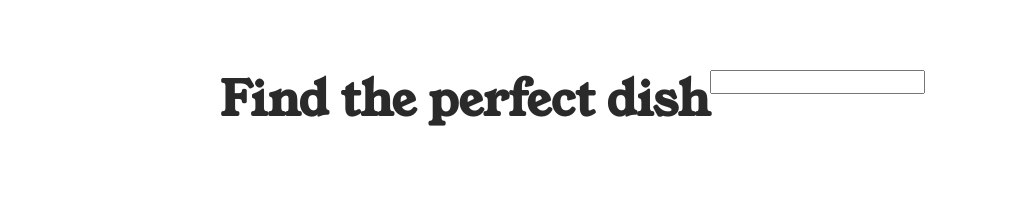
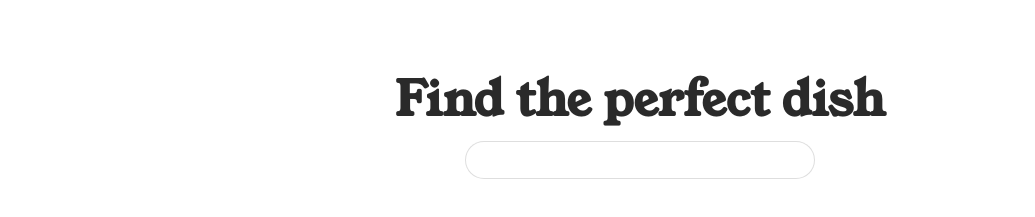
Before and after one commit to nblake707/recipe-app, a React (Create React App) app in the folder recipe/: page / in a window 1280 px wide. Shown: the part 731-948 px from the top of the page, without its empty margins (0-1035 px from the left). Built offline with nearby package versions, Linux system fonts and the light colour scheme.

Commit message:
incorporating spoontacular api

```diff
--- a/recipe/src/components/RecipeCard.js
+++ b/recipe/src/components/RecipeCard.js
@@ -0,0 +1,27 @@
+import React from "react";
+
+const RecipeCard = (props) => {
+  return (
+    <div class="card">
+      <div class="image">
+        <img />
+      </div>
+      <div class="content">
+        <div class="header">Matt Giampietro</div>
+        <div class="meta">
+          <a>Friends</a>
+        </div>
+        <div className="description">Matthew is an interior.</div>
+      </div>
+      <div class="extra content">
+        <span class="right floated">Joined in 2013</span>
+        <span>
+          <i class="user icon"></i>
+          75 Friends
+        </span>
+      </div>
+    </div>
+  );
+};
+
+export default RecipeCard;
--- a/recipe/src/components/SearchBar.js
+++ b/recipe/src/components/SearchBar.js
@@ -2,26 +2,34 @@ import React from "react";
 import "./SearchBar.css";
 
 export default class SearchBar extends React.Component {
+  state = {
+    term: "",
+  };
 
-    state = {
-        term: ''
-    }
+  onInputChange = (e) => {
+    this.setState({ term: e.target.value });
+  };
 
-    onSearchSubmit = (e) => {
-
-    }
+  onSearchSubmit = (e) => {
+    e.preventDefault();
+    this.props.onSubmit(this.state.term);
+  };
 
   render() {
+    const inputStyle = {
+      borderRadius: "500rem",
+    };
+
     return (
-        <form>
-            <label>
-                <div className="field">
-
-                </div>
-                <input></input>
-            </label>
-        </form>
-
+      <form className="ui form">
+        <div className="field">
+          <input
+            type="text"
+            style={inputStyle}
+            onChange={this.onInputChange}
+          ></input>
+        </div>
+      </form>
     );
   }
 }
--- a/recipe/src/components/SearchSection.css
+++ b/recipe/src/components/SearchSection.css
@@ -1,6 +1,7 @@
 section.search {
     display: flex;
-    /* align-items: center; */
-    justify-content: center;
+    flex-direction: column;
+    align-items: center;
+    /* justify-content: center; */
     height: 100vh;
   }
--- a/recipe/src/components/SearchSection.js
+++ b/recipe/src/components/SearchSection.js
@@ -1,13 +1,26 @@
 import React from "react";
 import SearchBar from "./SearchBar";
+import RecipeList from "./RecipeList";
 import "./SearchSection.css";
 
 export default class SearchSection extends React.Component {
+  state = {
+    recipes: [],
+  };
+
+  onSearchSubmit = () => {
+    // make axios call to recipe api
+  };
+
   render() {
     return (
       <section className="search" id="search">
         <h1>Find the perfect dish</h1>
-        <SearchBar />
+        <SearchBar onSubmit={this.onSearchSubmit} />
+
+        <div className="ui link cards">
+          {/* <RecipeList /> */}
+        </div>
       </section>
     );
   }
```
Also changed, not shown: recipe/src/components/RecipeList.js (+8 -0 lines), 1 other file (tests, documents, lock files or other folders).
